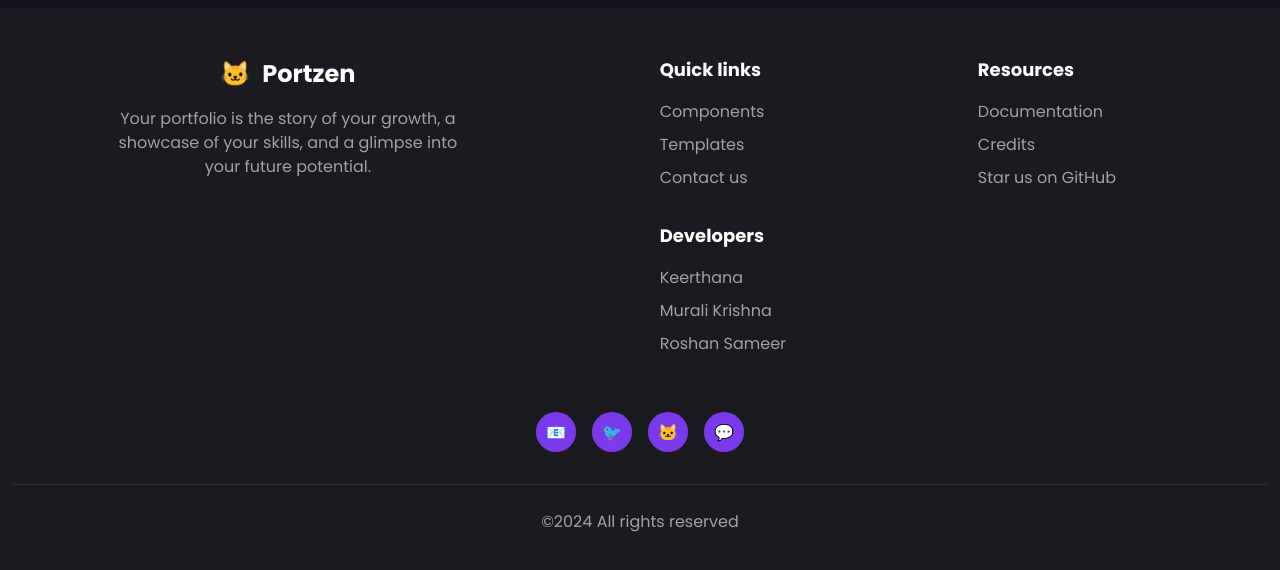
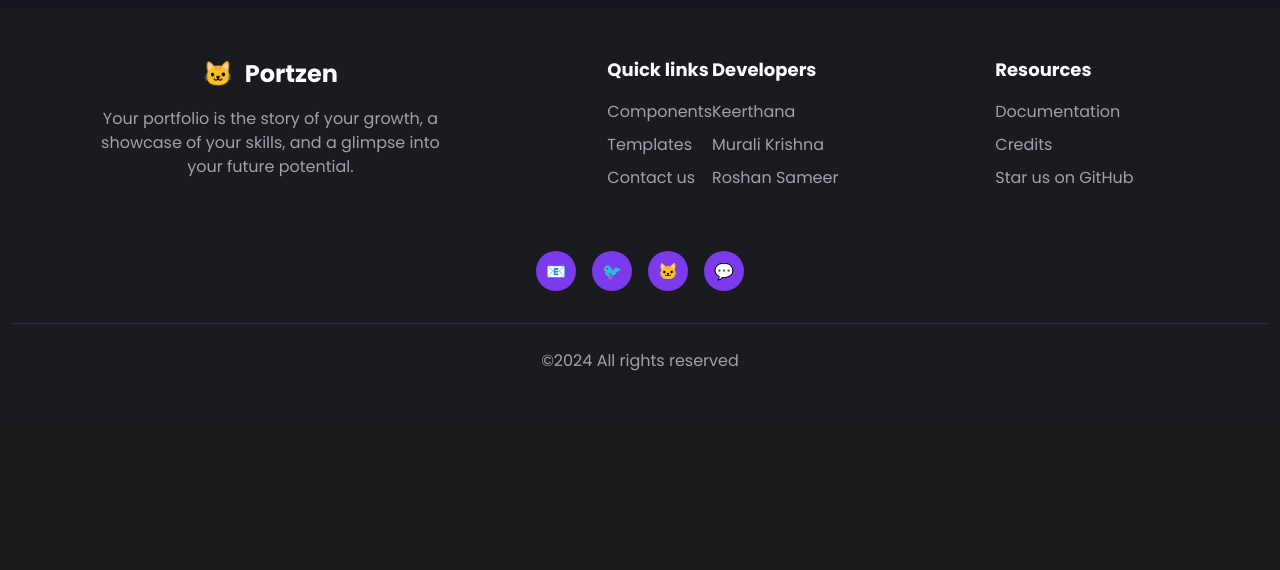
Before and after one commit to mr-bott/portofolio-generator, a React (Create React App) app in the folder portofolio-gen/: page /temp in a window 1280 px wide. Shown: the part 792-1362 px from the top of the page. After the commit the page ends 1213 px from the top, so only its background shows below. Built offline with nearby package versions, Linux system fonts and the light colour scheme; a web font is replaced by a local one.

Commit message:
fixing responsivenes 3

```diff
--- a/portofolio-gen/src/components/Footer/footer.css
+++ b/portofolio-gen/src/components/Footer/footer.css
@@ -108,6 +108,12 @@
     color: #A1A1AA;
     text-align: center;
 }
+.main-foot-mobile-view{
+    display: flex;
+    flex-direction:row;
+    justify-content:center;
+    align-items: center;
+}
 
 /* Media Queries for Responsiveness */
 @media (max-width: 768px) {
--- a/portofolio-gen/src/components/Templates/templates.css
+++ b/portofolio-gen/src/components/Templates/templates.css
@@ -158,7 +158,7 @@
       gap: 2rem;
     }
     .main-template-cards-container{
-      margin-top: 23%;
+      margin:30% 0px 20% 0px;
     }
 
     .main-template-card {
```
